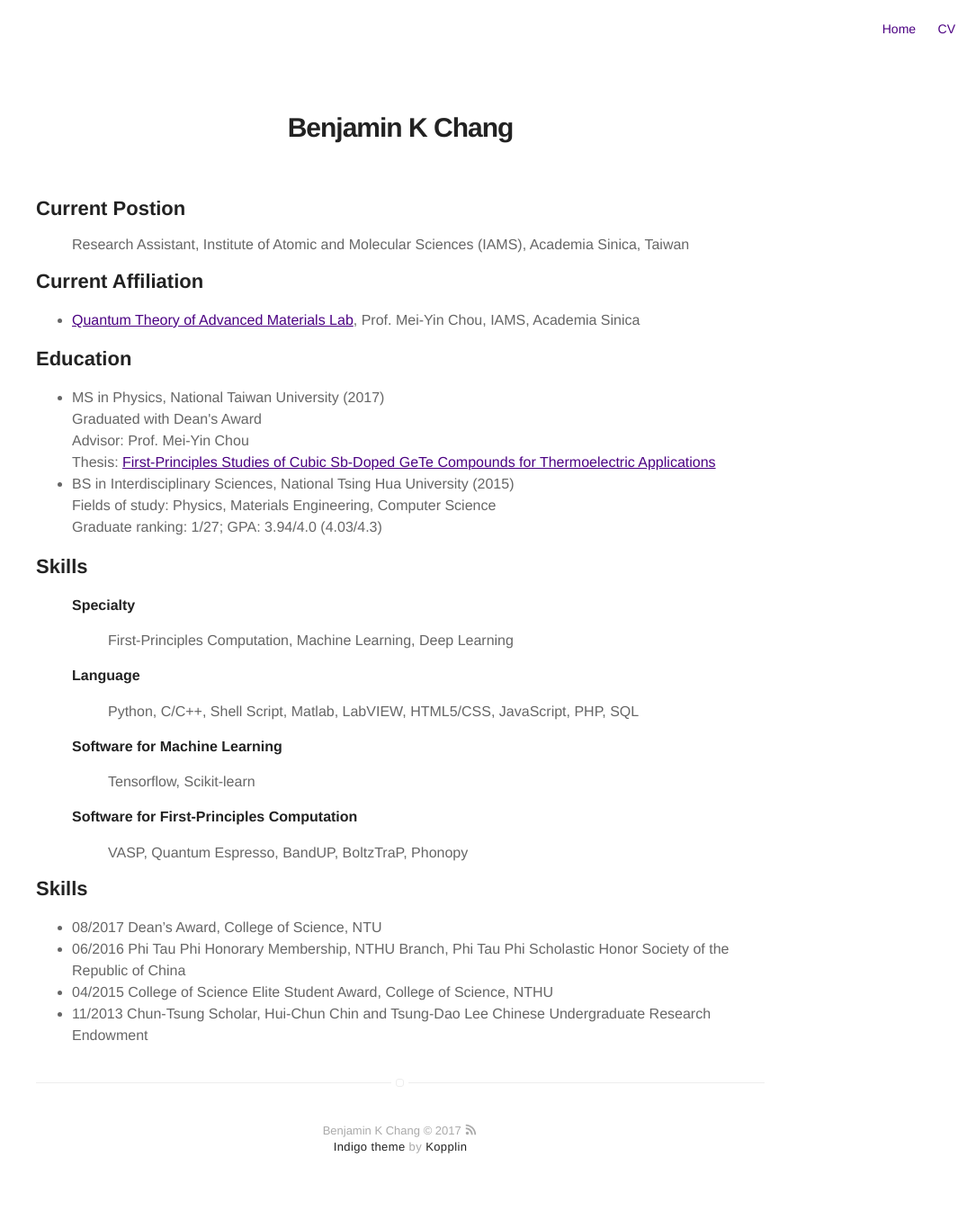
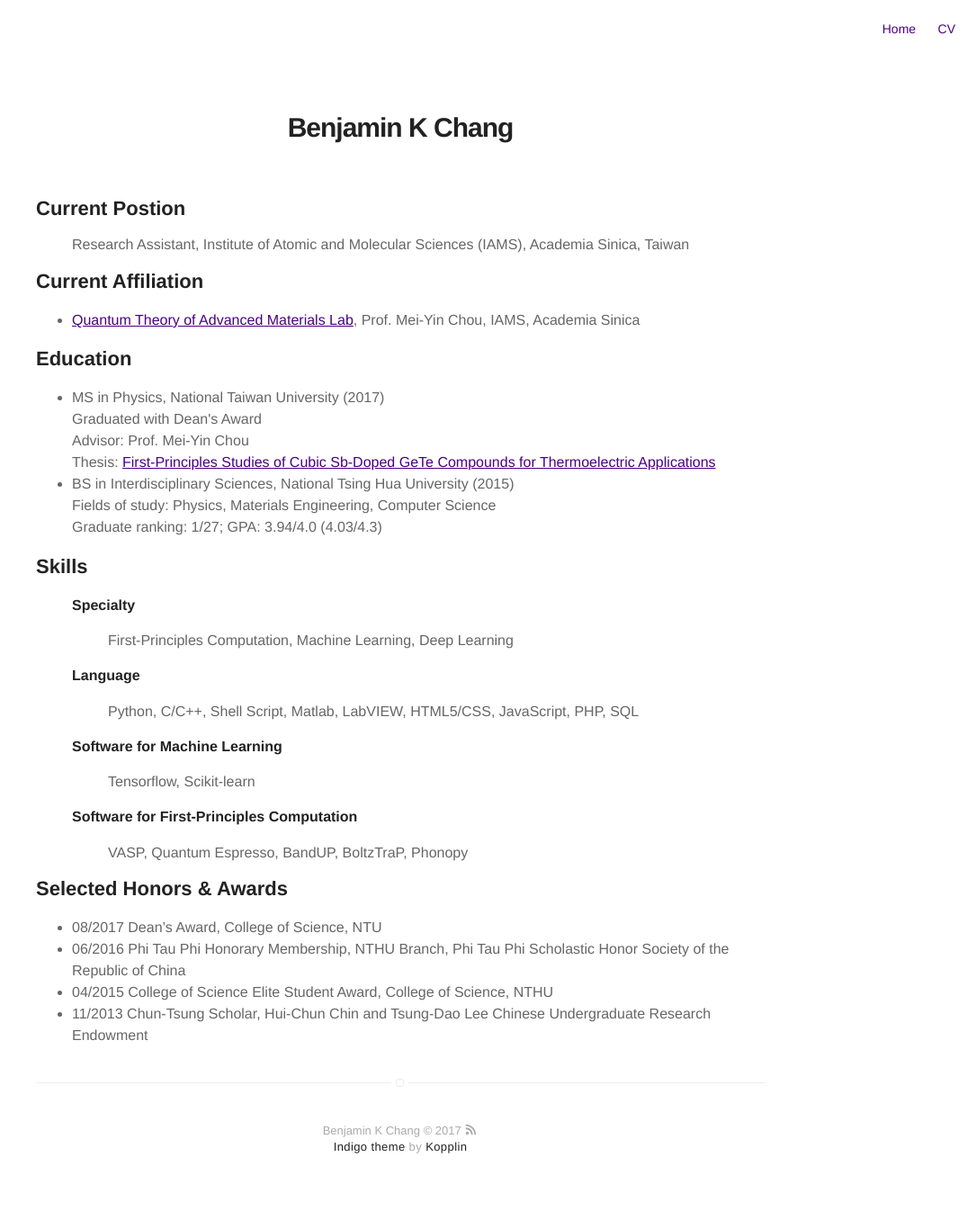
Before and after one commit to bkchang/bkchang.github.io, a Jekyll site: the page built from about.md, in a window 1280 px wide. Shown: the whole page at 90% size, without its empty margins (195-1280 px from the left). Built offline with Jekyll 4.4.1, drawn with Linux system fonts in a browser that asks for light colours.

Commit message:
Update about.md

```diff
--- a/about.md
+++ b/about.md
@@ -41,7 +41,7 @@ Research Assistant, Institute of Atomic and Molecular Sciences (IAMS), Academia
 	<ul> VASP, Quantum Espresso, BandUP, BoltzTraP, Phonopy</ul>
 </ul>
 
-<h2>Skills</h2>
+<h2>Selected Honors & Awards</h2>
 <ul class="skill-list">
 	<li>08/2017 Dean’s Award, College of Science, NTU </li>
 	<li>06/2016 Phi Tau Phi Honorary Membership, NTHU Branch, Phi Tau Phi Scholastic Honor Society of the Republic of China</li>
```
